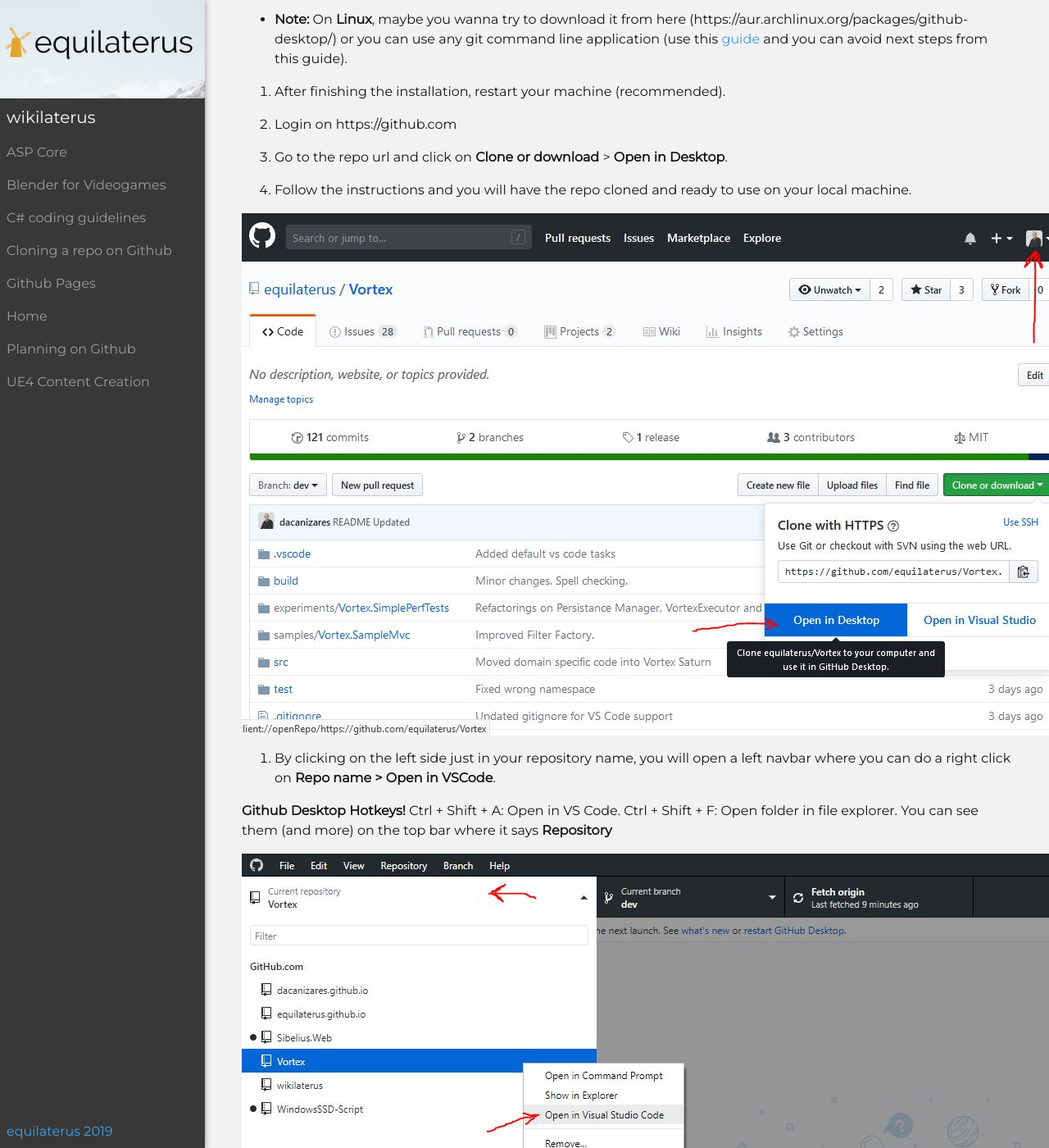
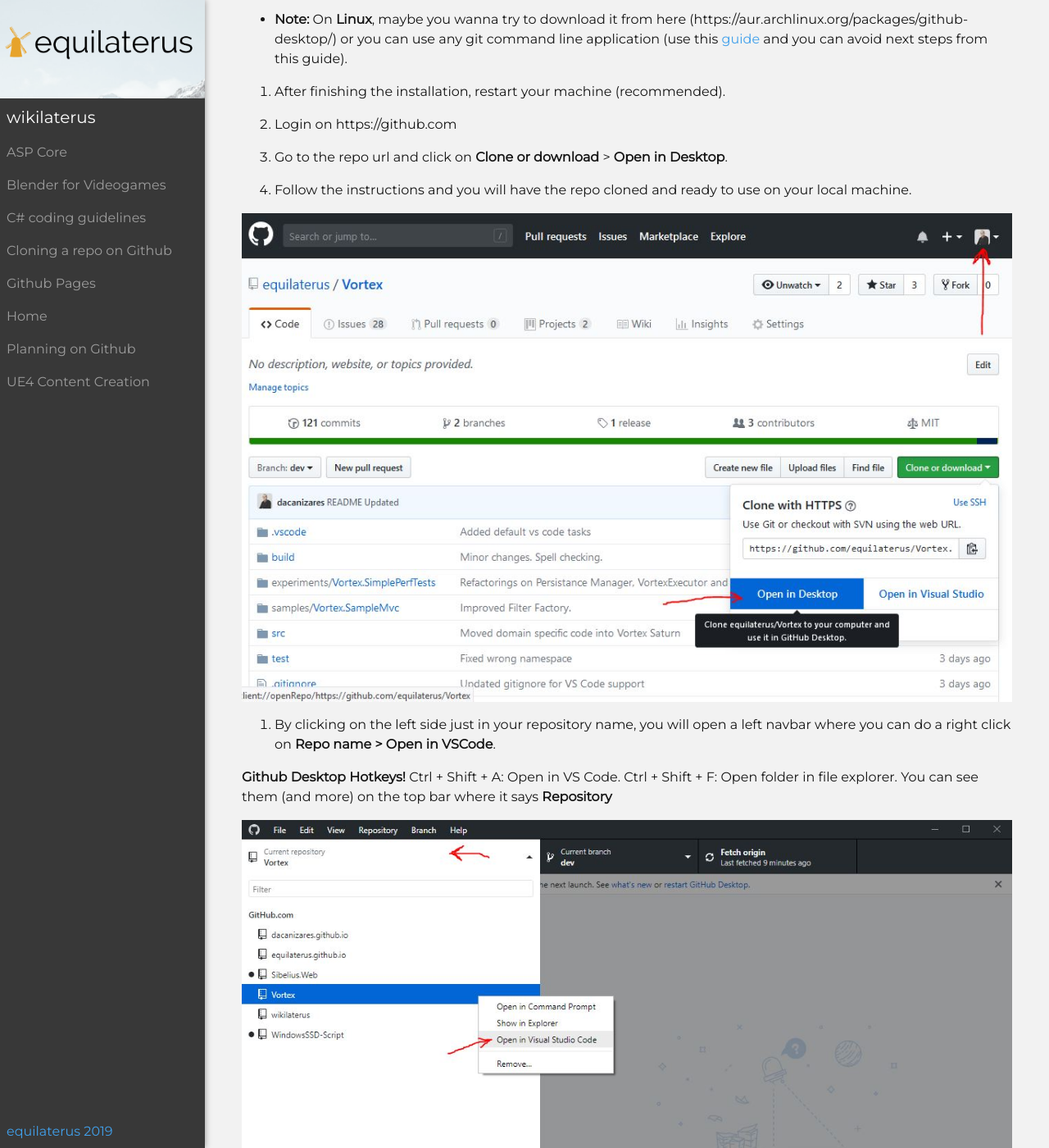
Before and after one commit to equilaterus/wikilaterus, a Jekyll site: the page built from wiki/Cloning-a-repo-on-Github.md, in a window 1280 px wide and 1400 px high, scrolled down 240 px. Shown: the whole window at 82% size. Built offline with Jekyll 4.4.1, drawn with Linux system fonts in a browser that asks for light colours; nearby versions of some CDN libraries.

Commit message:
Added css overrides

```diff
--- a/assets/main.scss
+++ b/assets/main.scss
@@ -3,3 +3,4 @@
 ---
 
 @import "bootlaterus.css";
+@import "overrides.css";
--- /dev/null
+++ b/assets/overrides.css
@@ -0,0 +1,4 @@
+img {
+    max-width: 100%;
+    height: auto;
+}
```
